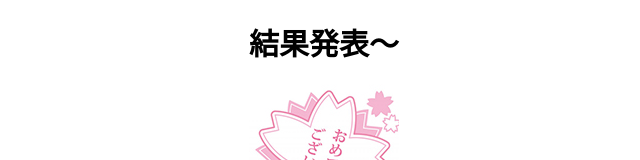
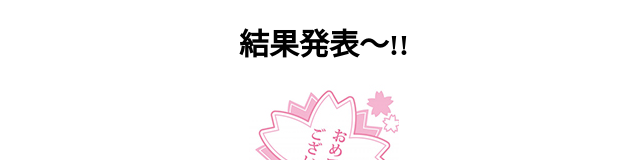
Before and after one commit to Katuragi2017/Katuragi2017.github.io, a plain HTML site: page kekka.html in a window 1280 px wide. Shown: the top 160 px of the page, without its empty margins (316-956 px from the left). Drawn offline with Linux system fonts and the light colour scheme.

Commit message:
Update kekka.html

```diff
--- a/kekka.html
+++ b/kekka.html
@@ -23,7 +23,7 @@ input{width:100%;
     <body>
         <div align="center">
 <div id="kekka">
-<h1>結果発表～</h1>
+<h1>結果発表～!!</h1>
     <img src="ome.jpg" class="spimg">
 <div id="result"></div>
 
```
